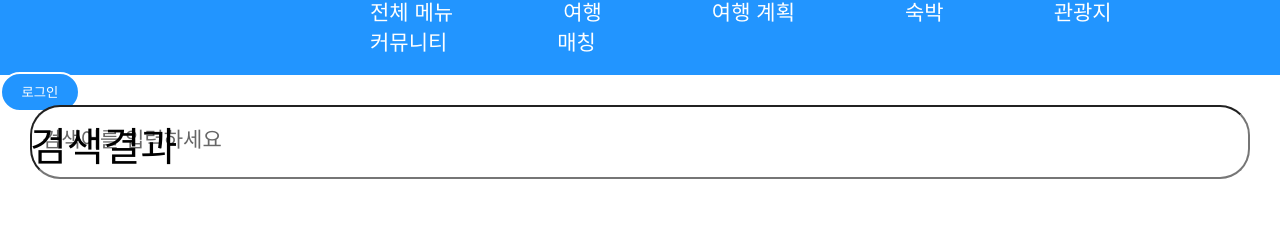
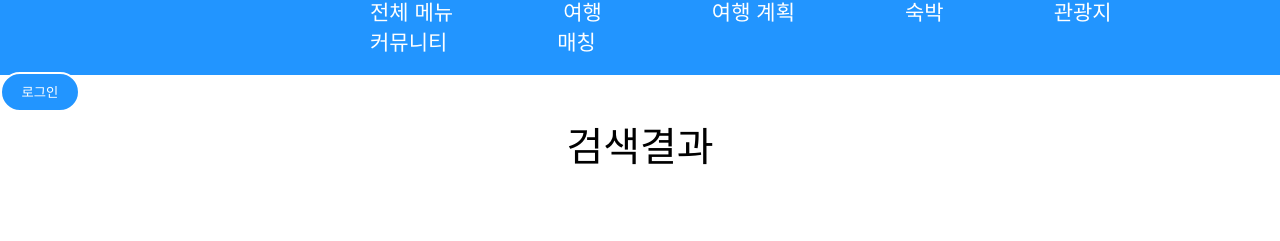
Before and after one commit to sunghyuny/project-final, a React (Create React App) app in the folder travel_planner/my-react-app/: page /Sightseeing/Sights/search in a window 1280 px wide. Shown: the part 118-359 px from the top of the page. Built offline with nearby package versions, Linux system fonts and the light colour scheme.

Commit message:
관광지 검색 페이지 css수정

```diff
--- a/travel_planner/my-react-app/package.json
+++ b/travel_planner/my-react-app/package.json
@@ -10,6 +10,7 @@
     "node": "^21.6.1",
     "react": "^18.2.0",
     "react-dom": "^18.2.0",
+    "react-jsx-runtime": "^1.0.0-alpha.1",
     "react-router-dom": "^6.21.3",
     "react-scripts": "^5.0.1",
     "web-vitals": "^2.1.4"
--- a/travel_planner/my-react-app/src/pages/Sightseeing/search.js
+++ b/travel_planner/my-react-app/src/pages/Sightseeing/search.js
@@ -13,7 +13,7 @@ function Search() {
   return (
     <div className="search_page">
         <Navbar/>
-        <div className="search_container">
+        <div className="search_word">
             <p className="result_query">{query}</p>
             <p className="search_result">검색결과</p>
         </div>
--- a/travel_planner/my-react-app/src/search.css
+++ b/travel_planner/my-react-app/src/search.css
@@ -1,4 +1,4 @@
-.search_container{
+.search_word{
     display: flex;
     justify-content: center;
 }
```
Also changed, not shown: 2 other files (tests, documents, lock files or other folders).
